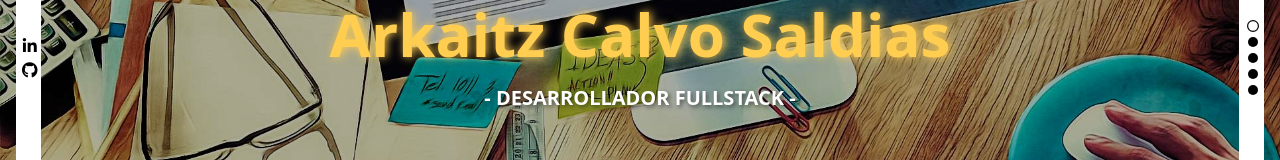
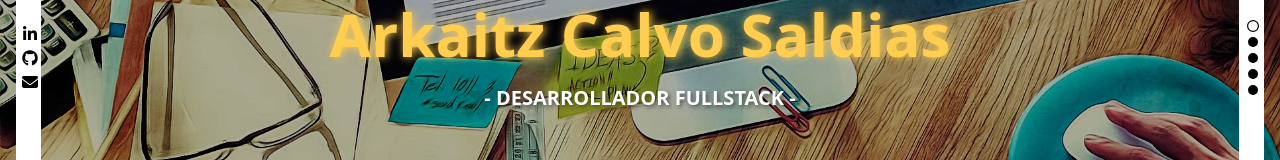
Before and after one commit to XxFenixDCxX/Portfolio, an Angular app: page / in a window 1280 px wide. Shown: the part 342-502 px from the top of the page. Built offline with nearby package versions, Linux system fonts and the light colour scheme; no server answers.

Commit message:
Agregadi icono de correo con enlace de contacto al navbar y al footer

```diff
--- a/src/app/footer/footer.component.html
+++ b/src/app/footer/footer.component.html
@@ -7,6 +7,7 @@
     <div class="ml-2 flex space-x-1">
       <a href="https://www.linkedin.com/in/arkaitz-calvo-saldias-71a3a4238/?originalSubdomain=es" target="_blank"><i class="fab fa-linkedin text-gray-600 text-2xl"></i></a>
       <a href="https://github.com/XxFenixDCxX" target="_blank"><i class="fab fa-github text-gray-600 text-2xl"></i></a>
+      <a href="mailto:arkaitzcs@gmail.com?subject=Correo desde el portfolio" target="_blank"><i class="fa-solid fa-envelope text-gray-600 text-2xl"></i></a>
     </div>
   </div>
 </footer>
--- a/src/app/navbar/navbar.component.html
+++ b/src/app/navbar/navbar.component.html
@@ -47,6 +47,9 @@
   <a href="https://github.com/XxFenixDCxX" target="_blank" class="ml-1.5">
     <i class="fa-brands fa-github"></i>
   </a>
+  <a href="mailto:arkaitzcs@gmail.com?subject=Correo desde el portfolio" target="_blank" class="ml-1.5">
+    <i class="fa-solid fa-envelope"></i>
+  </a>
 </div>
 
 <div *ngIf="!isMobileView" class="horizontal-line animationsTopScroll" [ngClass]="{'botoomLineMargin': isScrollTop}">
```
